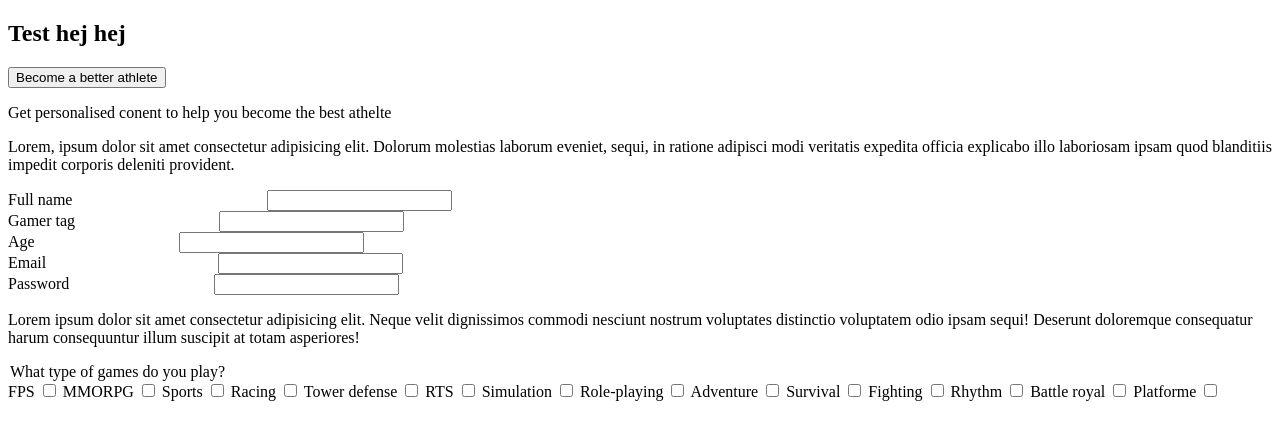
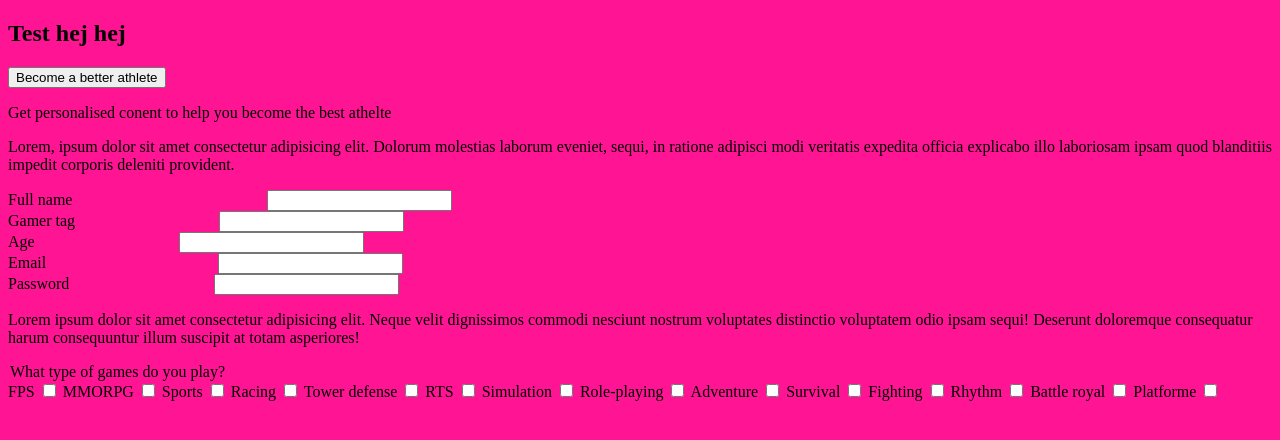
Before and after one commit to caro3896/ezone, a website built with Vite: page index.html in a window 1280 px wide. Built offline with nearby package versions, Linux system fonts and the light colour scheme.

Commit message:
color background

```diff
--- a/style.scss
+++ b/style.scss
@@ -1,3 +1,7 @@
 @use "sass/base";
 @use "sass/components";
 @use "sass/layout";
+
+body {
+  background-color: deeppink;
+}
```
